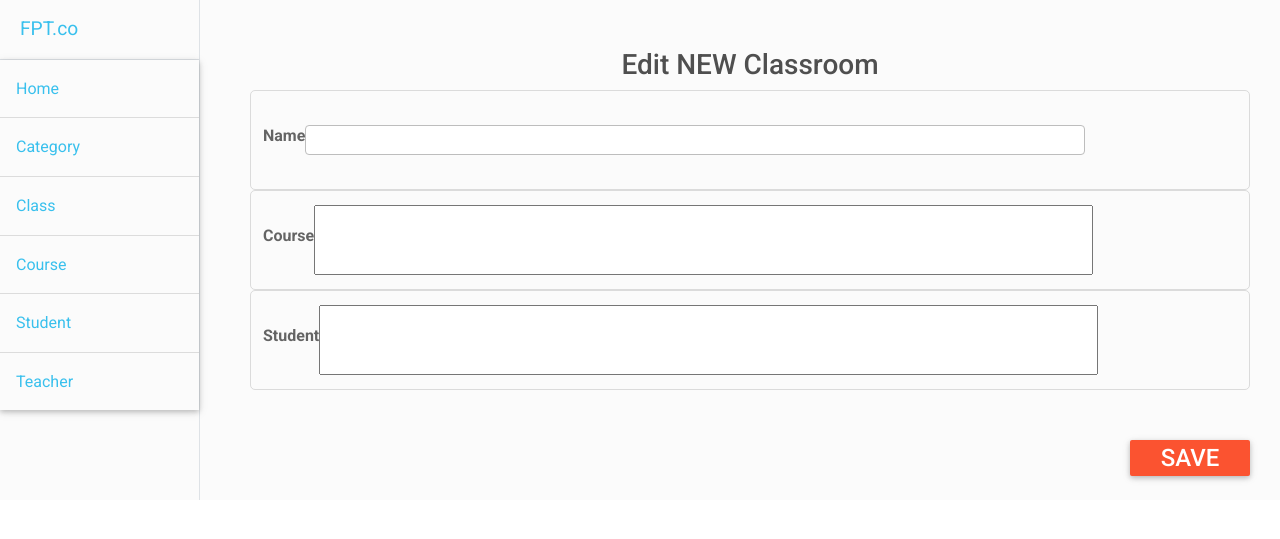
After one commit to LeHoangAnh21/Student_Management, a Symfony app: template templates/classroom/edit.html.twig in a window 1280 px wide. The commit adds this page. Shown: the top 539 px of the page. Run offline with Twig, Linux system fonts and the light colour scheme; the template is opened without the code that fills it, so the values that code supplies are empty; form fields are guessed from the names that the template uses; some libraries are stand-ins or nearby versions.

Commit message:
edit class

```diff
--- a/templates/classroom/detail.html.twig
+++ b/templates/classroom/detail.html.twig
@@ -27,8 +27,7 @@
                 <td>{{a.birthday|date('d/m/Y')}}</td>
                 {# <td>{{a.image}}</td> #}
                 <td>
-                    <a href="" class="btn btn-success">Detail</a>
-                    <a href="" class="btn btn-info">Edit</a>
+                    <a href="{{ path('classroom_edit', {'id': classroom.id}) }}" class="btn btn-info">Edit</a>
                     <a href="" class="btn btn-danger">Delete</a>
                 </td>
             </tr>
--- /dev/null
+++ b/templates/classroom/edit.html.twig
@@ -0,0 +1,30 @@
+{% extends 'base.html.twig' %}
+
+{% block body %}
+	<div class="auth-form">
+		<h3 class="text-center mt-5">Edit NEW Classroom</h3> {{ form_start(form) }}
+		<div class="auth-form__input"> {{ form_label(form.name) }} {{ form_widget(form.name,
+               {
+                  'attr': { 'class' : 'form-control'}
+               })
+            }}
+		</div>
+
+		<div class="auth-form__input"> {{ form_label(form.course) }} {{ form_widget(form.course,
+               {
+                  'attr': { 'class' : 'form-control_select'}
+               })
+            }}
+		</div>
+
+		<div class="auth-form__input"> {{ form_label(form.student) }} {{ form_widget(form.student,
+               {
+                  'attr': { 'class' : 'form-control_select'}
+               })
+            }}
+		</div>
+		<div class="auth-form__controls">
+			<button class="btn btn--primary" style="font-size: 1.5rem; color: white; background-color: #fb5330; padding: 0;" type="submit">Save</button>
+		</div> {{ form_end(form) }}
+	</div>
+{% endblock %}
--- a/templates/classroom/index.html.twig
+++ b/templates/classroom/index.html.twig
@@ -15,6 +15,7 @@
 			</thead>
 			<tbody>
 				{% for classroom in classrooms %}
+
 					<tr>
 						<td>{{classroom.id}}</td>
 						<td>{{classroom.name}}</td>
@@ -26,8 +27,8 @@
 							{% endfor %}
 						</td>
 						<td>
-							<a href="{{path('classroom_detail', {'id': classroom.id })}}" class="btn btn-success">Detail</a>
-							<a href="" class="btn btn-info">Edit</a>
+							<a href="{{ path('classroom_detail', {'id': classroom.id }) }}" class="btn btn-success">Detail</a>
+							{# <a href="" class="btn btn-info">Edit</a> #}
 							<a href=" {{ path('classroom_delete', {'id': classroom.id}) }} " class="btn btn-danger">Delete</a>
 						</td>
 					</tr>
```
Also changed, not shown: src/Controller/ClassroomController.php (+32 -0 lines).
